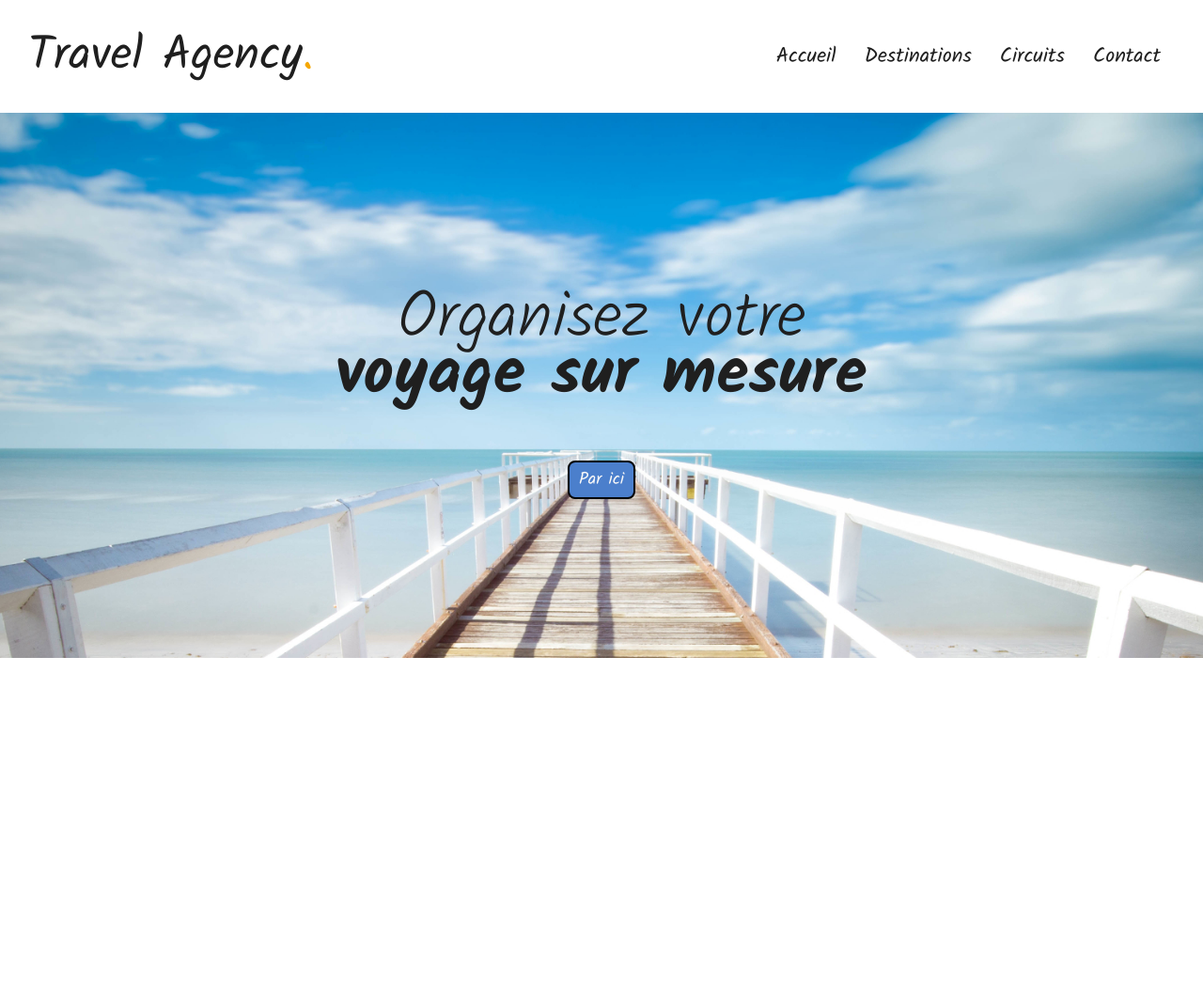
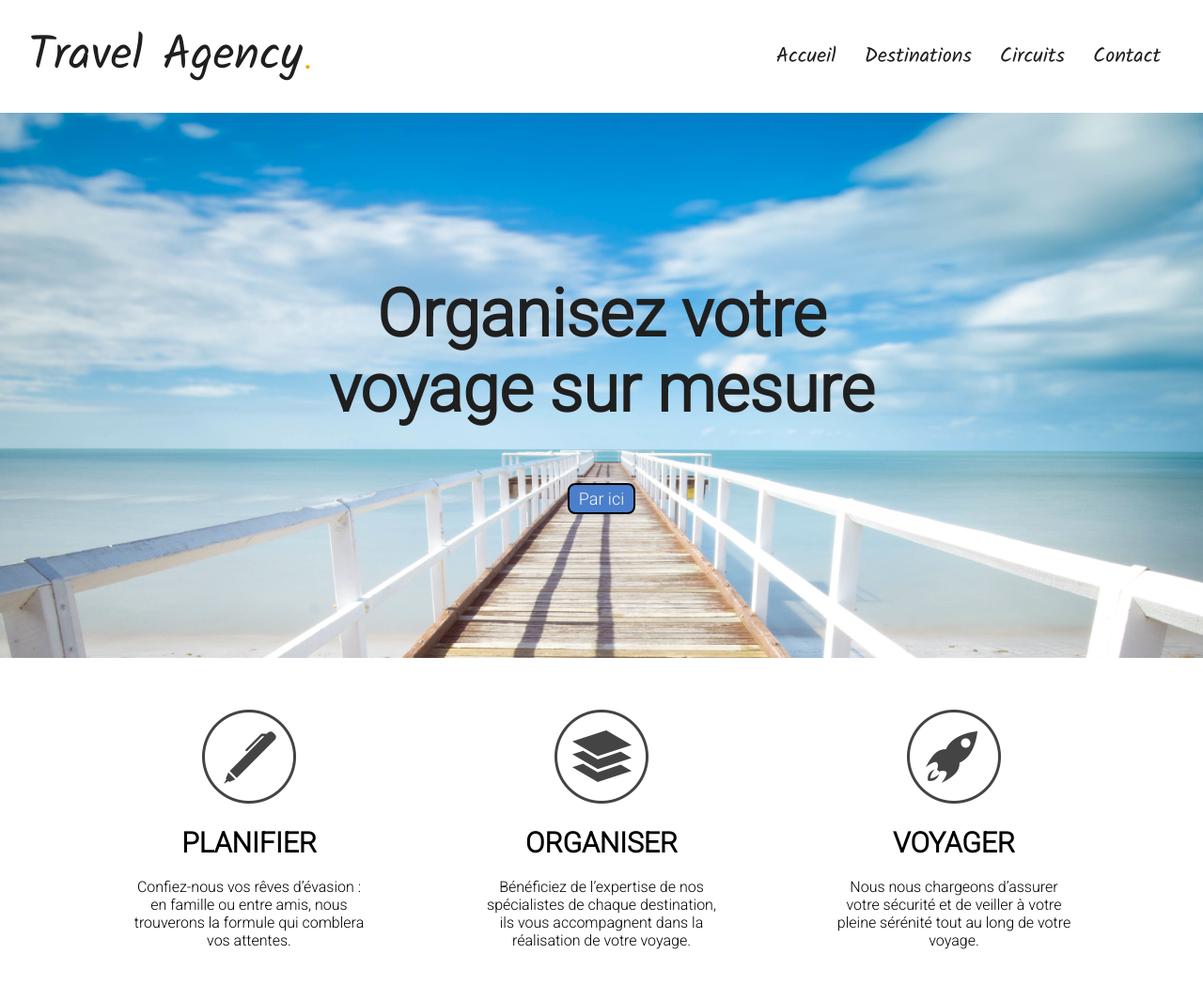
Before and after one commit to loicberland/travel-agency, a website: page index.html in a window 1280 px wide. Shown: the whole page at 94% size. Before the commit the page ends 800 px from the top, so only its background shows below. Drawn offline with Linux system fonts and the light colour scheme.

Commit message:
destination

```diff
--- a/index.html
+++ b/index.html
@@ -6,6 +6,8 @@
         <link rel="stylesheet" href="dist/css/style.css">
         <link rel="preconnect" href="https://fonts.gstatic.com">
         <link href="https://fonts.googleapis.com/css2?family=Kalam:wght@300;400;700&display=swap" rel="stylesheet">
+        <link rel="preconnect" href="https://fonts.gstatic.com">
+        <link href="https://fonts.googleapis.com/css2?family=Roboto:wght@300&display=swap" rel="stylesheet">
         <title>Travel Agency</title>
     </head>
     <body>
@@ -27,10 +29,25 @@
                 <h1 class="titre1 text-center">Organisez votre <br> <b>voyage sur mesure</b></h1>
                 <a href="#" class="btn-blue">Par ici</a>
             </div>
-
         </section>
         <section id="destinations">
-
+            <div class=" grid-column-lg-3 grid-column-1">
+                <div class="card">
+                    <img class="card-img" src="dist/img/steps-icon-1.png" alt="Planifier">
+                    <h1 class="card-titre" >Planifier</h1>
+                    <p class="card-text" >Confiez-nous vos rêves d’évasion : en famille ou entre amis, nous trouverons la formule qui comblera vos attentes.</p>
+                </div>
+                <div class="card">
+                    <img class="card-img" src="dist/img/steps-icon-2.png" alt="Organiser">
+                    <h1 class="card-titre">Organiser</h1>
+                    <p class="card-text">Bénéficiez de l’expertise de nos spécialistes de chaque destination, ils vous accompagnent dans la réalisation de votre voyage.</p>
+                </div>
+                <div class="card">
+                    <img class="card-img" src="dist/img/steps-icon-3.png" alt="Voyager">
+                    <h1 class="card-titre">Voyager</h1>
+                    <p class="card-text">Nous nous chargeons d’assurer votre sécurité et de veiller à votre pleine sérénité tout au long de votre voyage.</p>
+                </div>
+            </div>
         </section>
         <section id="circuits">
 
--- a/scss/main.scss
+++ b/scss/main.scss
@@ -3,9 +3,10 @@
 @import 'variable';
 @import 'mixin';
 
-*{margin: 0;padding: 0; font-family: 'Kalam', cursive;}
+*{margin: 0;padding: 0; font-family: 'Roboto', sans-serif;}
 a{text-decoration: none;}
 li{list-style: none;}
+
 #nav{
     height: pxToRem(100);
     padding: pxToRem(10) pxToRem(15);
@@ -37,6 +38,7 @@ li{list-style: none;}
         display: flex;
         justify-content: center;
         .nav-item{
+            font-family: 'Kalam', cursive;
             color: $text-dark;
             font-size: pxToRem(20);
             margin: pxToRem(5) pxToRem(2);
@@ -52,6 +54,7 @@ li{list-style: none;}
     .navbar-brand{
         display: block;
         text-align: center;
+        font-family: 'Kalam', cursive;
         color: $text-dark;
         font-size: pxToRem(40);
         @include for-size(lg){
@@ -91,12 +94,54 @@ li{list-style: none;}
 }
 .titre1{
     margin: pxToRem(20) pxToRem(30) pxToRem(40) pxToRem(30);
-    font-size: 40px;
-    font-weight: 100;
+    font-size: pxToRem(40);
+    font-weight: 900;
     color: $text-dark;
-    line-height: 60px;
+    line-height: pxToRem(80);
     @include for-size(md){
-        margin: 20px 30px 60px 30px;
-        font-size: 70px;
+        margin: pxToRem(20) pxToRem(30) pxToRem(60) pxToRem(30);
+        font-size: pxToRem(70);
     }
 }
+
+[class*="grid-column-"] {
+    padding: pxToRem(15);
+    display: grid;
+    justify-content:space-evenly;
+}
+
+.grid-column-1{grid-template-columns: auto; }
+.grid-column-2{grid-template-columns: auto auto; }
+.grid-column-3{grid-template-columns: auto auto auto; }
+.grid-column-4{grid-template-columns: auto auto auto auto; }
+.grid-column-5{grid-template-columns: auto auto auto auto auto; }
+
+@include for-size(lg){
+.grid-column-lg-1{grid-template-columns: auto; }
+.grid-column-lg-2{grid-template-columns: auto auto; }
+.grid-column-lg-3{grid-template-columns: auto auto auto; }
+.grid-column-lg-4{grid-template-columns: auto auto auto auto; }
+.grid-column-lg-5{grid-template-columns: auto auto auto auto auto; }
+}
+
+.card{
+    width: pxToRem(150);
+    @include for-size(md){
+        width: pxToRem(250);
+
+    }
+    text-align: center;
+    margin: pxToRem(20) 0;
+    &-img{
+        margin: pxToRem(20);
+    }
+    &-titre{
+        font-size: pxToRem(30);
+        text-transform: uppercase;
+        font-family: 'Roboto', sans-serif;
+    }
+    &-text{
+        font-family: 'Roboto', sans-serif;
+        margin: pxToRem(20) 0;
+    }
+}
```
Also changed, not shown: dist/css/style.css.
